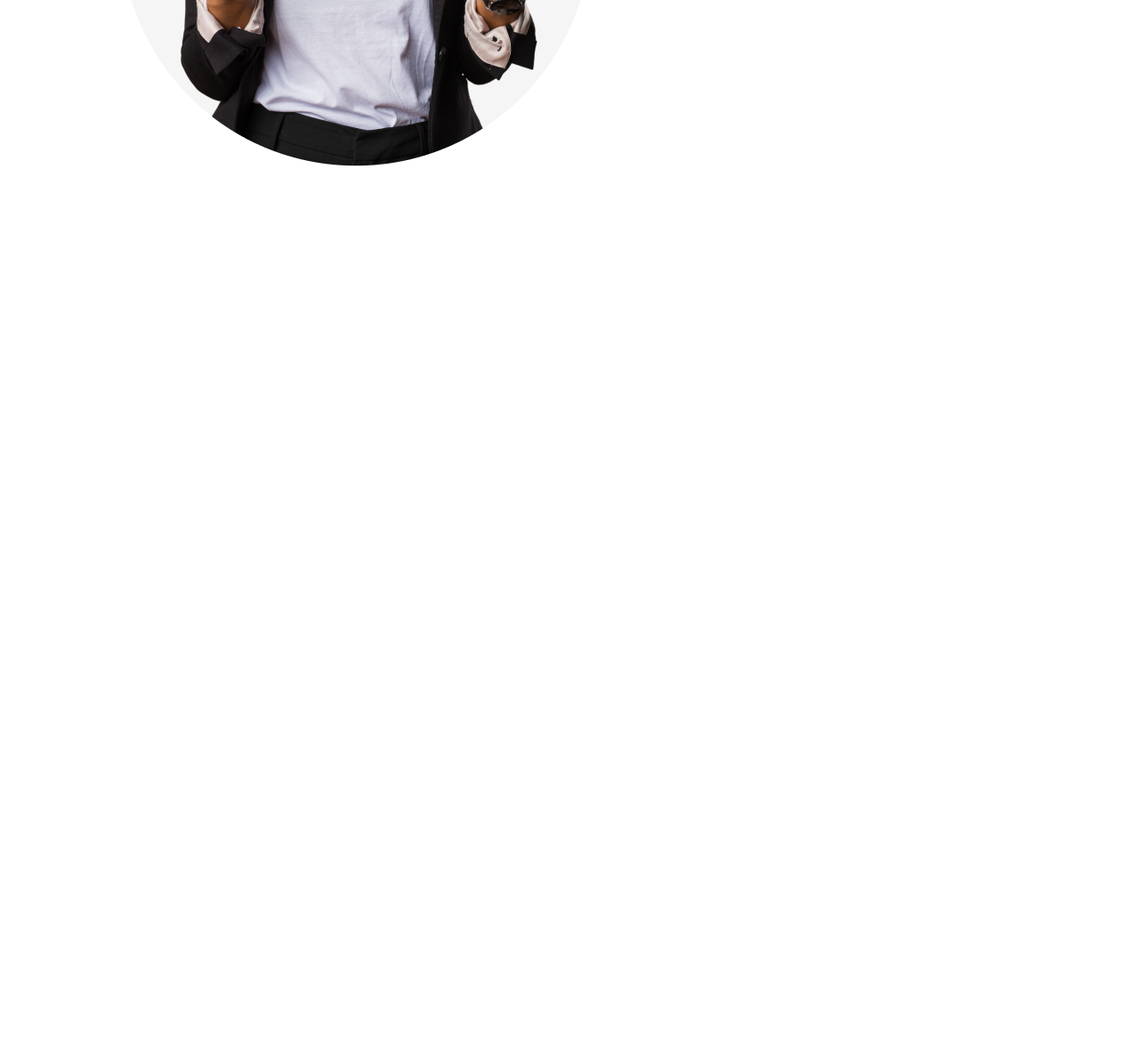
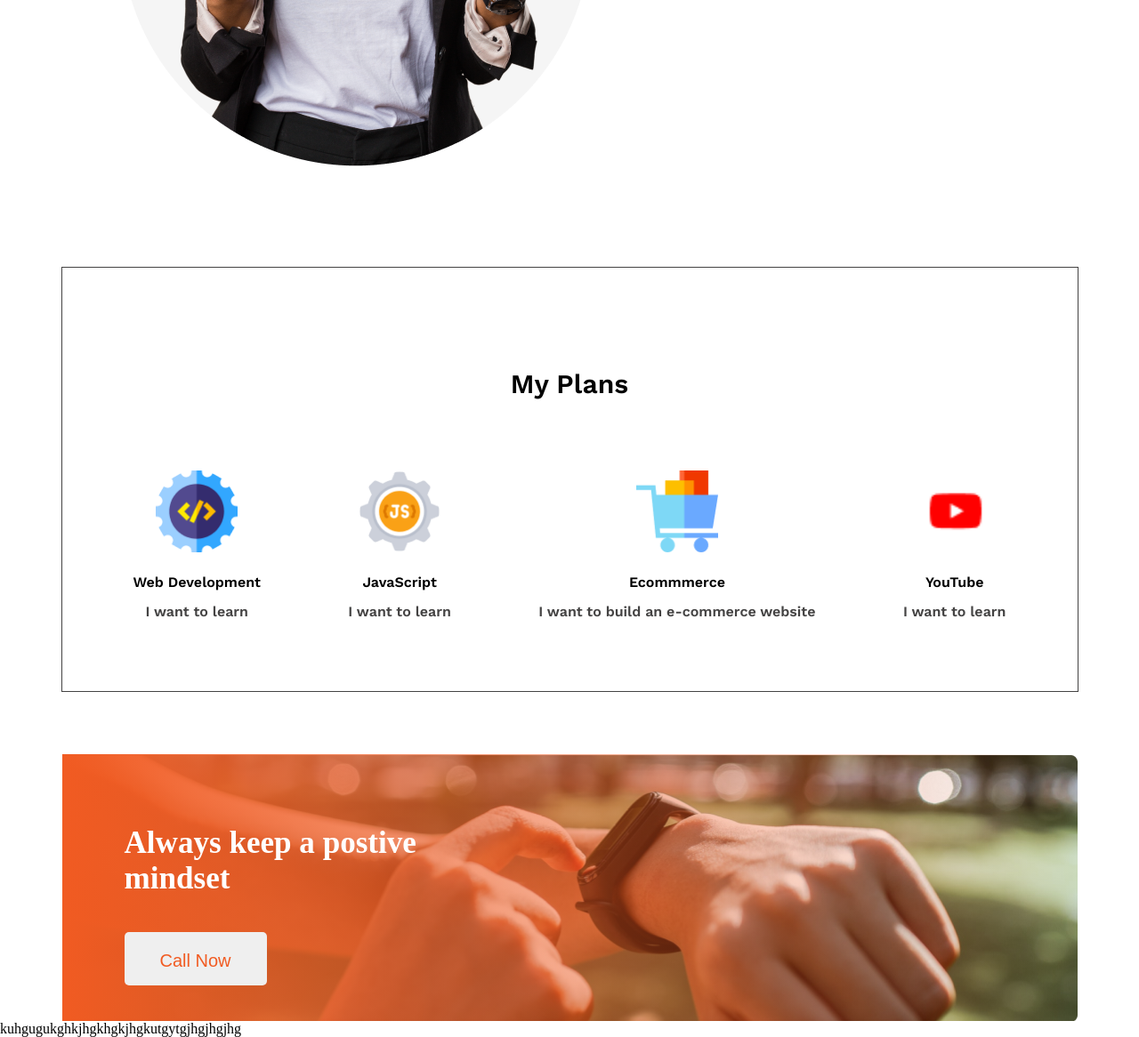
Before and after one commit to zahara-Rahmanchy/new-year-new-me, a plain HTML site: page index.html in a window 1280 px wide. Shown: the part 1565-2731 px from the top of the page at 89% size. Before the commit the page ends 1865 px from the top, so only its background shows below. Drawn offline with nearby package versions, Linux system fonts and the light colour scheme.

Commit message:
previous failure,plan and gradient section added

```diff
--- a/index.html
+++ b/index.html
@@ -22,22 +22,66 @@
         </div>
     </header>
     <main>
+        <!-- previous failure section -->
         <section class="previous-yr-section">
                 <img src="images/person.png">
-                <div class="failure-list">
+                <div class="previous-description">
                     <h3 class="failure-list-header">My failures of <br> previous year</h3>
                     <p class="failures"> Contrary to popular belief, Lorem Ipsum is not simply random text. It has roots in a piece of
                         classical Latin literature from 45 BC, making it over 2000 years old. Richard McClintock.</p>
 
-                        <ul>
-                            <li>
-                                Contrary to popular belief.</li>
-                                <li> Contrary to popular , is not simply.</li>
-                                <li>Contrary to popular belief, is not simply.</li>
-                                <li> Contrary to popular simply.</li>
+                        <ul class="failures-list">
+
+                            <li>Contrary to popular belief.</li>
+                            <li> Contrary to popular , is not simply.</li>
+                            <li>Contrary to popular belief, is not simply.</li>
+                            <li> Contrary to popular simply.</li>
                         </ul>
                 </div>
         </section>
+
+         <!-- New plan section -->
+         <section class="plan-section">
+            <h3 class="plan-header"> My Plans</h3>
+
+            <div class="plans-div">
+                <div class="plan-item">
+                    <img class="plan-icon" src="./images/icons/web.png">
+                    <h4>Web Development</h4>
+                    <p> I want to learn </p>
+                </div>
+
+                <div class="plan-item">
+                    <img class="plan-icon" src="./images/icons/js.png">
+                    <h4>JavaScript</h4>
+                    <p> I want to learn </p>
+                </div>
+
+                <div class="plan-item">
+                    <img class="plan-icon" src="./images/icons/ecom.png">
+                    <h4>Ecommmerce</h4>
+                    <p> I want to build an e-commerce website </p>
+                </div>
+
+                <div class="plan-item">
+                    <img class="plan-icon" src="./images/icons/youtube.png">
+                    <h4>YouTube</h4>
+                    <p> I want to learn </p>
+                </div>
+            </div>
+
+         </section>
+
+         <section class="gradient-image-section">
+                <div class="message-div">
+                    <h3>Always keep a postive <br> mindset</h3>
+                    <button class="call-btn">
+                        Call Now
+                    </button>
+                </div>
+         </section>
+
+         <footer>kuhgugukghkjhgkhgkjhgkutgytgjhgjhgjhg</footer>
     </main>
 </body>
 </html>
--- a/styles/style.css
+++ b/styles/style.css
@@ -54,7 +54,7 @@
 
 /* main */
 /* main{
-    max-width: 1140px;
+    max-width: 1141px;
     margin: 0 auto;
 } */
 /* previous plan section */
@@ -67,13 +67,94 @@
     align-items: space-between;
     justify-content: center;
 }
-.failure-list{
+.previous-description{
     margin-top: 274px;
     margin-left:113px;
     float: right;
     margin-right: 20px;
 }
 .failure-list-header{
-    font-size: 20px;
+    margin-bottom: 29px;
+    font-weight: 400px;
+    font-size: 30px;
     font-family: 'Work Sans';
 }
+
+.failures{
+    margin-bottom: 14px;
+
+}
+.failures-list{
+    margin-left: 20px;
+}
+
+/* My plan section */
+.plan-section{
+    max-width: 1141px;
+    margin: 0 auto;
+    border: 1px solid #444343 ;
+}
+.plan-header{
+    margin-top:113px;
+    font-weight: 400px;
+    font-size: 30px;
+    font-family: 'Work Sans';
+    text-align: center;
+}
+
+.plans-div{
+    display: flex;
+    flex-direction: row;
+    justify-content: space-between;
+    padding: 80px;
+}
+.plan-item{
+    display: flex;
+    align-items: center;
+    flex-direction: column;
+    font-family: 'Work Sans';
+}
+.plan-icon{
+    margin-bottom: 24px;
+    width:92px;
+    height: 92px;
+}
+
+.plan-item p{
+    margin-top: 14px;
+
+    color:#444343;
+}
+
+/* gradient image  section*/
+.gradient-image-section{
+    max-width: 1141px;
+    margin: 0 auto;
+    background: linear-gradient(90deg, #F15B22 0%, rgba(241, 91, 34, 0) 100%),url('../images/watch.png');
+    height: 300px;
+    background-size: cover;
+    color: white;
+    /* padding: 20px; */
+}
+
+.message-div{
+
+
+    font-size: 30px;
+    margin-top: 70px;
+    padding-left: 70px;
+    padding-top: 80px;
+    width: 400px;
+    height: 180px;
+}
+
+.call-btn{
+    border:none;
+    margin-top:40px;
+    width:160px;
+    height: 60px;
+    padding: 21px;
+    border-radius:5px;
+    font-size: 20px;
+    color: #F15B22;
+}
```
